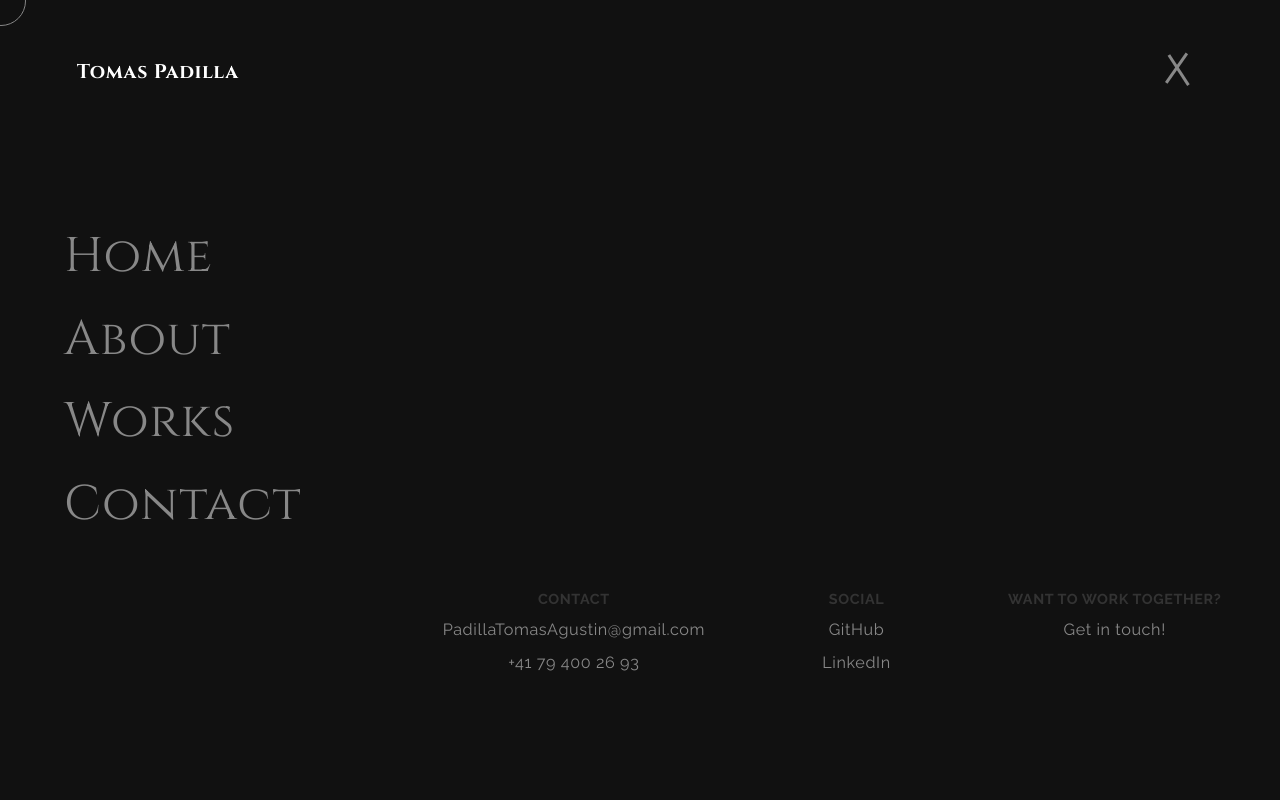
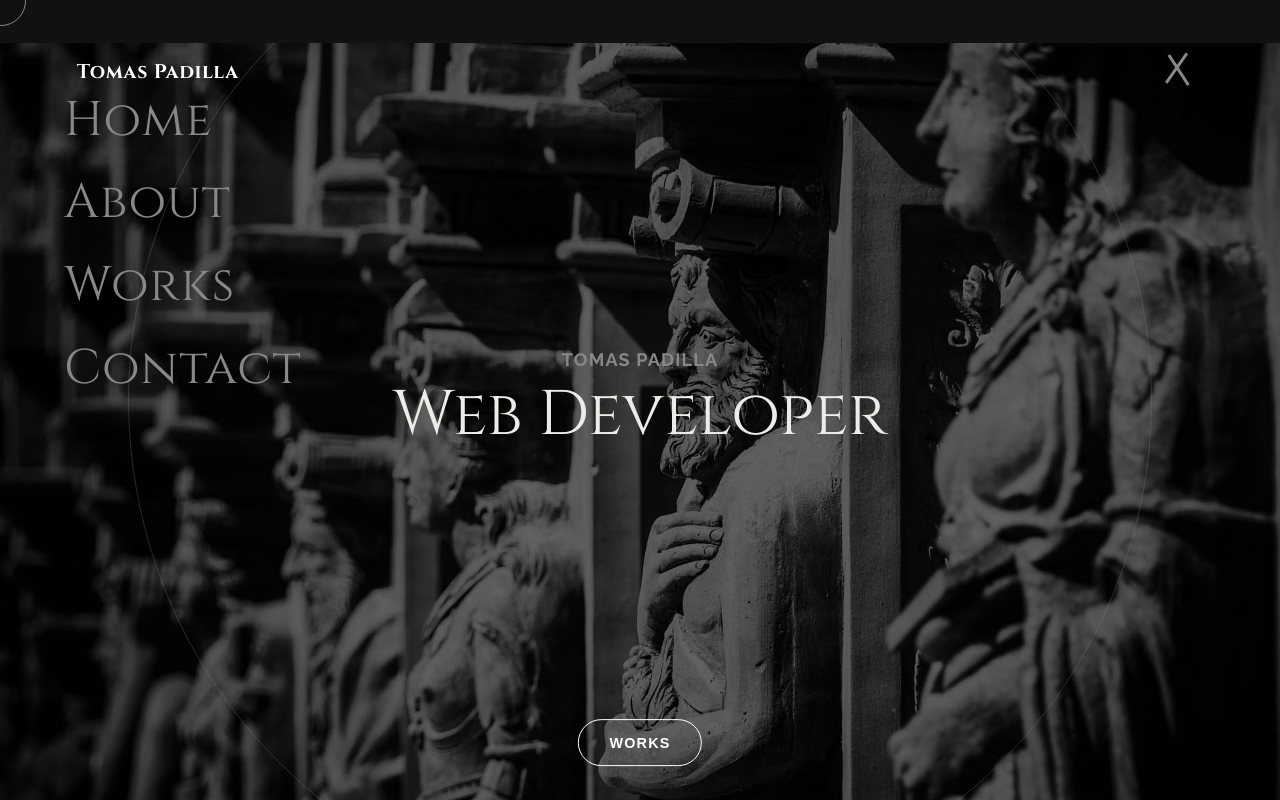
Before and after one commit to PadillaTom/Portfoliov2, a React (Create React App) app: page / in a window 1280 px wide. Both pictures are taken after a click on the element 1180 px from the left and 72 px from the top of the page. Built offline with nearby package versions, Linux system fonts and the light colour scheme.

Commit message:
sidebar vh

```diff
--- a/src/CSS/index.css
+++ b/src/CSS/index.css
@@ -395,7 +395,6 @@ ul {
   top: 0;
   left: 0;
   width: 100vw;
-  height: 100vh;
   background-color: #111111;
   text-align: center;
   display: grid;
@@ -475,7 +474,6 @@ ul {
   top: 0;
   left: 0;
   width: 100vw;
-  height: 100vh;
   background-color: #fff;
   text-align: center;
   display: grid;
--- a/src/CSS/index.sass
+++ b/src/CSS/index.sass
@@ -407,7 +407,6 @@ ul
   top: 0
   left: 0
   width: 100vw
-  height: 100vh
   background-color: $color-dark-1
   text-align: center
   display: grid
@@ -469,7 +468,6 @@ ul
   top: 0
   left: 0
   width: 100vw
-  height: 100vh
   background-color: #fff
   text-align: center
   display: grid
--- a/src/Components/Navigation/Sidebar.js
+++ b/src/Components/Navigation/Sidebar.js
@@ -1,12 +1,16 @@
-import React, { useState, useEffect } from 'react';
-import { Link } from 'react-router-dom';
+import React, { useState, useEffect } from "react";
+import { Link } from "react-router-dom";
 
-import { useNavigationContext } from '../../Context/navigation_context';
+import { useNavigationContext } from "../../Context/navigation_context";
 
 // Data:
-import { links } from '../../Utils/data';
+import { links } from "../../Utils/data";
+import { getWindowDimensions } from "../../Utils/helpers";
 
 const Sidebar = () => {
+  const [windowDimensions, setWindowDimensions] = useState(
+    getWindowDimensions()
+  );
   const { color, closeSidebar } = useNavigationContext();
 
   const [data, setData] = useState([]);
@@ -15,18 +19,27 @@ const Sidebar = () => {
       await setData(links);
     }
     fetchData();
+    function handleResize() {
+      setWindowDimensions(getWindowDimensions());
+    }
+    window.addEventListener("resize", handleResize);
+    return () => window.removeEventListener("resize", handleResize);
   }, []);
 
+  console.log(windowDimensions.height);
   return (
-    <aside className={color ? 'sidebar' : 'sidebar-light'}>
-      <div className='sidebar-container'>
+    <aside
+      className={color ? "sidebar" : "sidebar-light"}
+      style={{ maxHeight: windowDimensions.height }}
+    >
+      <div className="sidebar-container">
         {/* Links */}
-        <div className='side-links'>
+        <div className="side-links">
           <ul>
             {data.map((item) => {
               const { id, title, url } = item;
               return (
-                <Link to={url} key={id} className='single-link'>
+                <Link to={url} key={id} className="single-link">
                   <li onClick={() => closeSidebar()}>{title}</li>
                 </Link>
               );
@@ -36,37 +49,37 @@ const Sidebar = () => {
         {/* End Links */}
 
         {/* Widgets */}
-        <div className='side-widgets'>
+        <div className="side-widgets">
           {/* Contact Widget */}
-          <div className='single-widget'>
-            <h3 className='widget-title'>Contact</h3>
+          <div className="single-widget">
+            <h3 className="widget-title">Contact</h3>
             <div>
               <p>
-                <a href='mailto:padillatomasagustin@gmail.com'>
+                <a href="mailto:padillatomasagustin@gmail.com">
                   PadillaTomasAgustin@gmail.com
                 </a>
                 <br />
-                <a href='tel:+41794002693'>+41 79 400 26 93</a>
+                <a href="tel:+41794002693">+41 79 400 26 93</a>
               </p>
             </div>
           </div>
           {/* Social Widget */}
-          <div className='single-widget'>
-            <h3 className='widget-title'>Social</h3>
+          <div className="single-widget">
+            <h3 className="widget-title">Social</h3>
             <div>
               <p>
                 <a
-                  href='https://github.com/PadillaTom'
-                  target='_blank'
-                  rel='noopener noreferrer'
+                  href="https://github.com/PadillaTom"
+                  target="_blank"
+                  rel="noopener noreferrer"
                 >
                   GitHub
                 </a>
                 <br />
                 <a
-                  href='https://www.linkedin.com/in/padillatom/'
-                  target='_blank'
-                  rel='noopener noreferrer'
+                  href="https://www.linkedin.com/in/padillatom/"
+                  target="_blank"
+                  rel="noopener noreferrer"
                 >
                   LinkedIn
                 </a>
@@ -74,9 +87,9 @@ const Sidebar = () => {
             </div>
           </div>
           {/* Work Widget */}
-          <div className='single-widget'>
-            <h3 className='widget-title'>Want to work together?</h3>
-            <Link to='/contact' onClick={() => closeSidebar()}>
+          <div className="single-widget">
+            <h3 className="widget-title">Want to work together?</h3>
+            <Link to="/contact" onClick={() => closeSidebar()}>
               Get in touch!
             </Link>
           </div>
--- a/src/Pages/Homepage.js
+++ b/src/Pages/Homepage.js
@@ -12,12 +12,8 @@ import {
   varsHomeBg,
   varsHomeName,
   varsHomeCta,
+  getWindowDimensions,
 } from "../Utils/helpers";
-
-function getWindowDimensions() {
-  const { innerHeight: height } = window;
-  return { height };
-}
 
 const Homepage = () => {
   const [windowDimensions, setWindowDimensions] = useState(
@@ -34,7 +30,6 @@ const Homepage = () => {
     return () => window.removeEventListener("resize", handleResize);
   }, []);
 
-  console.log(windowDimensions.height);
   return (
     <React.Fragment>
       <motion.section
--- a/src/Utils/helpers.js
+++ b/src/Utils/helpers.js
@@ -1,3 +1,11 @@
+/* ======================================================================== */
+/* Functions */
+/* ======================================================================== */
+export function getWindowDimensions() {
+  const { innerHeight: height } = window;
+  return { height };
+}
+
 // Page Variants General:
 export const pageVars = {
   in: {
```
Also changed, not shown: 2 other files (tests, documents, lock files or other folders).
